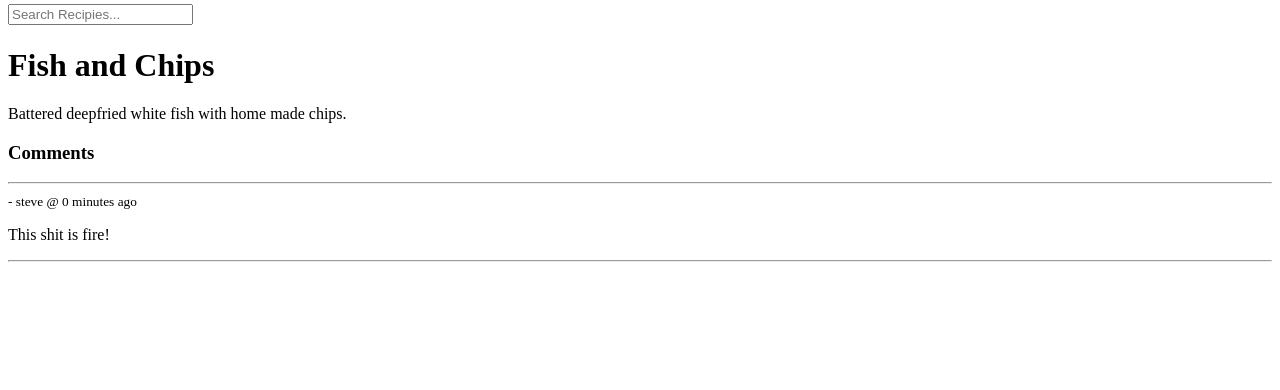
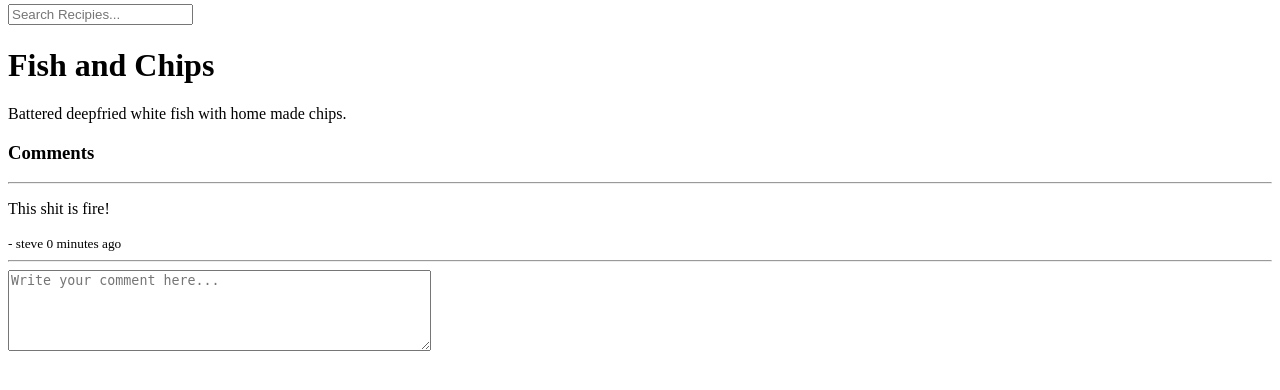
Before and after one commit to Lukasrid/recipe-tracker, a Django app: page /recipe/1/ in a window 1280 px wide. Shown: the part 151-541 px from the top of the page. Run offline with Django 4.2, Linux system fonts and the light colour scheme; a user stored in the database is signed in; data comes from the database, SQL or seed files in the repository; both versions use the stored data as it was after the commit.

Commit message:
Make only athenticated user be able to make comments

```diff
--- a/base/templates/base/recipe.html
+++ b/base/templates/base/recipe.html
@@ -13,11 +13,21 @@
 
     {% for comment in recipe_comments %}
         <div>
-            <small>- {{comment.user}} @ {{comment.created|timesince}} ago</small>
             <p>{{comment.body}}</p>
+            <small>- {{comment.user}}  {{comment.created|timesince}} ago</small>
             <hr>
         </div>
     {% endfor %}
+
+    {% if request.user.is_authenticated %}
+    <div class="comment-form">
+        <form method="POST" action="">
+            {% csrf_token %}
+            <textarea rows="5" cols="50" name="body" placeholder="Write your comment here..."></textarea>
+        </form>
+    </div>
+    {% endif %}
+
 </div>
 
 {% endblock content %}
```
Also changed, not shown: db.sqlite3.
